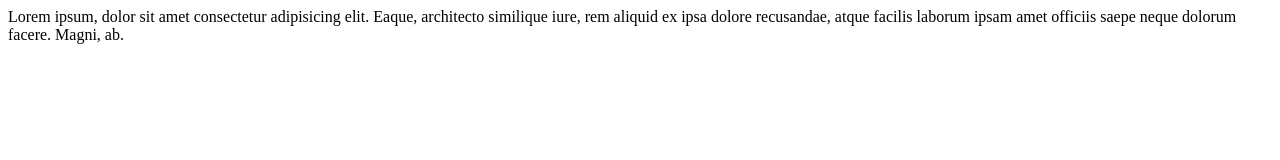
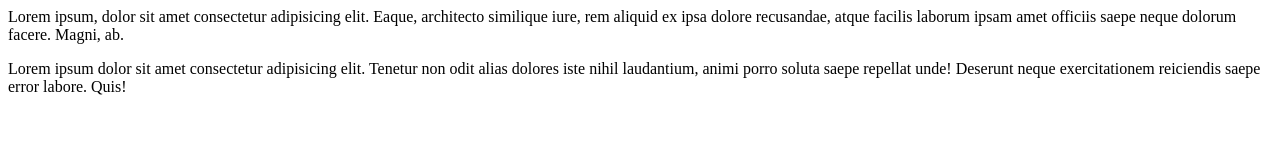
Before and after one commit to smitha-droid/learn-git, a plain HTML site: page index.html in a window 1280 px wide. Drawn offline with Linux system fonts and the light colour scheme.

Commit message:
modified

```diff
--- a/index.html
+++ b/index.html
@@ -7,5 +7,7 @@
 </head>
 <body>
     Lorem ipsum, dolor sit amet consectetur adipisicing elit. Eaque, architecto similique iure, rem aliquid ex ipsa dolore recusandae, atque facilis laborum ipsam amet officiis saepe neque dolorum facere. Magni, ab.
+
+    <p>Lorem ipsum dolor sit amet consectetur adipisicing elit. Tenetur non odit alias dolores iste nihil laudantium, animi porro soluta saepe repellat unde! Deserunt neque exercitationem reiciendis saepe error labore. Quis!</p>
 </body>
 </html>
```
